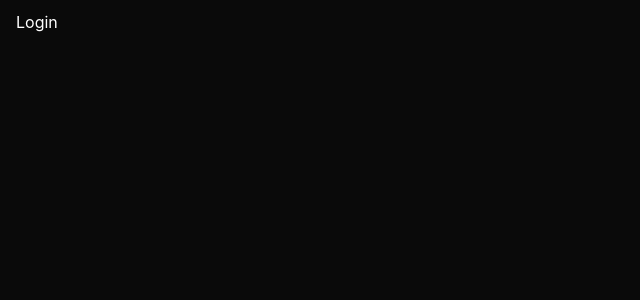
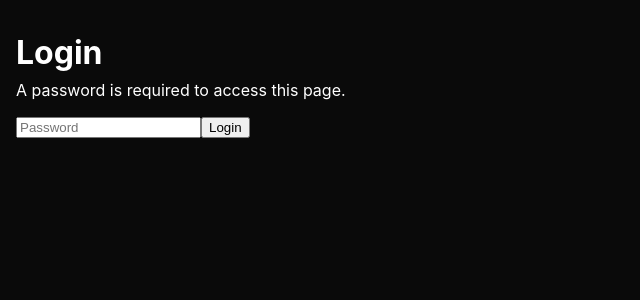
Before and after one commit to JoshA02/CinemaShowtimes, a React (Create React App) app in the folder public/: page / in a window 1280 px wide. Shown: the top 300 px of the page, without its empty margins (0-640 px from the left). Built offline with nearby package versions, Linux system fonts and the light colour scheme.

Commit message:
Added login screen to frontend

```diff
--- a/public/src/App.css
+++ b/public/src/App.css
@@ -49,6 +49,9 @@ span {
   /* animate both fadeIn and flash: */
   animation: fadeIn 1s ease-in forwards, flash 1s ease-in infinite;
 }
+.statusMessage.noFlash {
+  animation: fadeIn 1s ease-in forwards;
+}
 
 .viewSelectionContainer {
   display: flex;
--- /dev/null
+++ b/public/src/pages/Login.css
@@ -0,0 +1,9 @@
+h1 {
+  margin-bottom: 0;
+}
+p {
+  margin-top: 8px;
+}
+form {
+  margin-bottom: 12px;
+}
--- a/public/src/pages/Login.tsx
+++ b/public/src/pages/Login.tsx
@@ -1,10 +1,35 @@
-import React from 'react'
+import React, {useRef, useState} from 'react'
 import '../App.css';
+import './Login.css'
 
 export default function Login() {
+
+  const password = useRef("");
+  const [statusMessage, setStatusMessage] = useState('');
+
+  function login() {
+    const apiURL = process.env.REACT_APP_API_URL;
+    fetch(apiURL + `/authenticate?token=${password.current.toString()}`).then(res => {
+      if(res.status === 200){
+        return res.json().then(data => {
+          window.location.href = `/?sessionId=${data.sessionId}`;
+        });
+      }
+      console.log(res.status);
+      setStatusMessage('Invalid password');
+    });
+  }
+
   return (
     <div>
-      <span>Login</span>
+      <h1>Login</h1>
+      <p>A password is required to access this page.</p>
+
+      <form className="loginContainer" onSubmit={(e) => {e.preventDefault(); login()}}>
+        <input type="password" placeholder="Password" onChange={(e) => password.current = e.target.value} />
+        <button>Login</button>
+      </form>
+      <span className='statusMessage noFlash'>{statusMessage}</span>
     </div>
   )
 }
```
